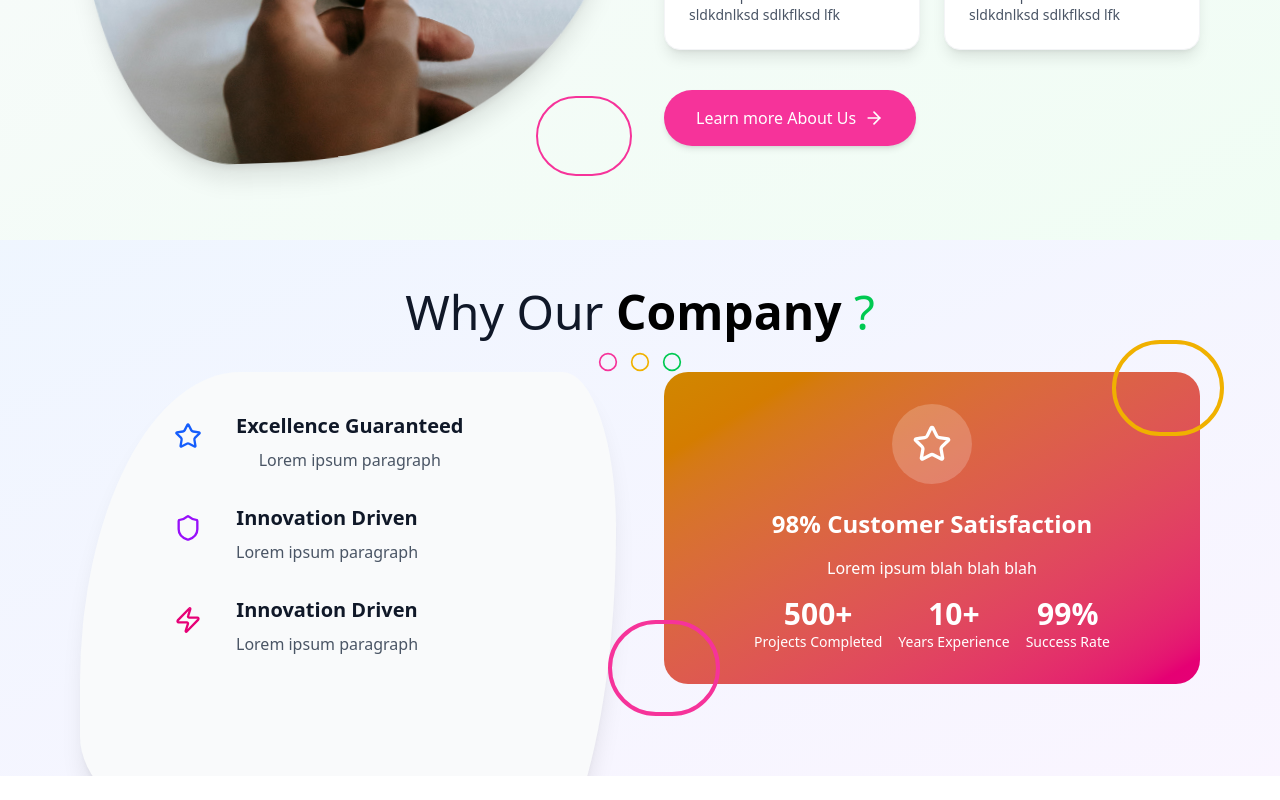
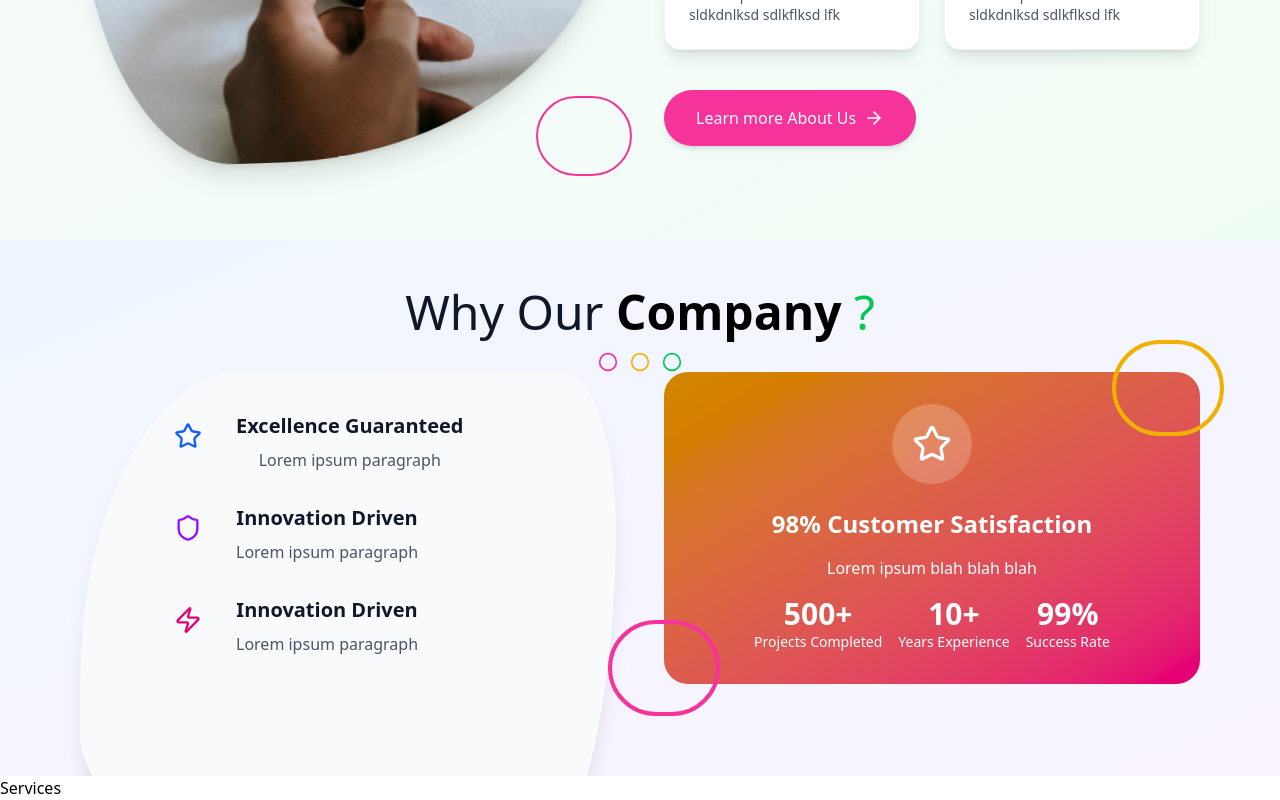
Before and after one commit to pinkx-xlink/tailwindcss-experiment, a React (Vite) app in the folder bank_modern_app/: page / in a window 1280 px wide. Shown: the part 1072-1872 px from the top of the page. Before the commit the page ends 1848 px from the top, so only its background shows below. Built offline with nearby package versions, Linux system fonts and the light colour scheme.

Commit message:
Import and call Services.jsx

```diff
--- a/bank_modern_app/src/App.jsx
+++ b/bank_modern_app/src/App.jsx
@@ -5,7 +5,8 @@ import Hero from './components/Hero'
 import Navbar from './components/Navbar'
 import About from './components/About'
 import WhyOurCompany from './components/WhyOurCompany'
-
+import Services
+ from './components/Services'
 const App = () => {
   useEffect(() => {
     AOS.init({
@@ -21,6 +22,7 @@ const App = () => {
       <Hero />
       <About />
       <WhyOurCompany />
+      <Services />
     </div>
   )
 }
```
